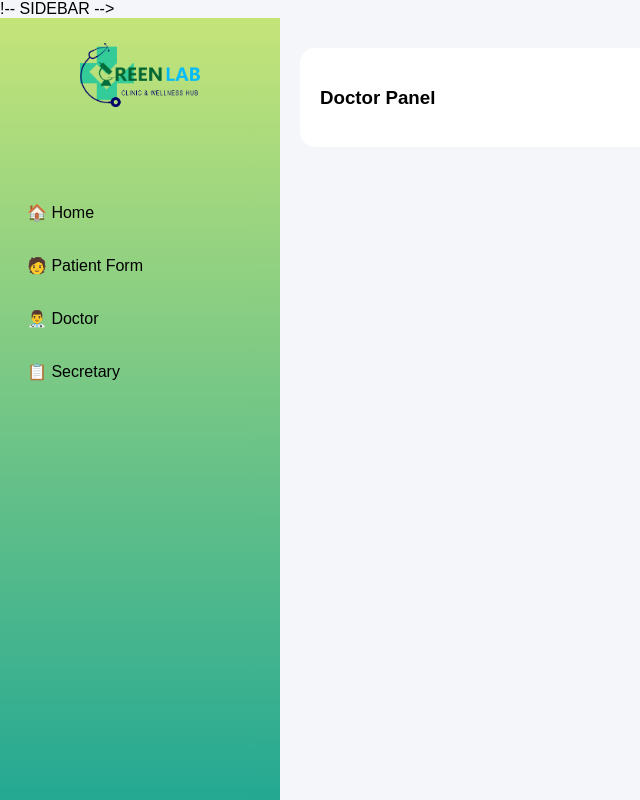
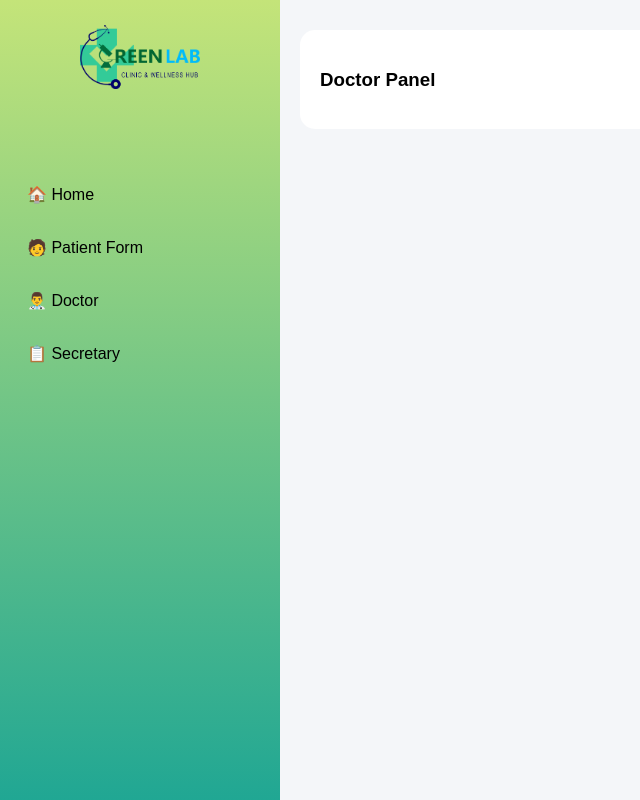
Before and after one commit to ictgreenlabhub-blip/GREENLAB-CLINIC-SYSTEM, a website: page doctor.html in a window 1280 px wide. Shown: the whole page, without its empty margins (0-640 px from the left). Drawn offline with Linux system fonts and the light colour scheme; no server answers.

Commit message:
Add files via upload

```diff
--- a/doctor.html
+++ b/doctor.html
@@ -102,7 +102,6 @@ a {
 
 <body>
 
-!-- SIDEBAR -->
 <div class="sidebar">
     <div class="logo">
         <img src="Green-Logo.png">
```
